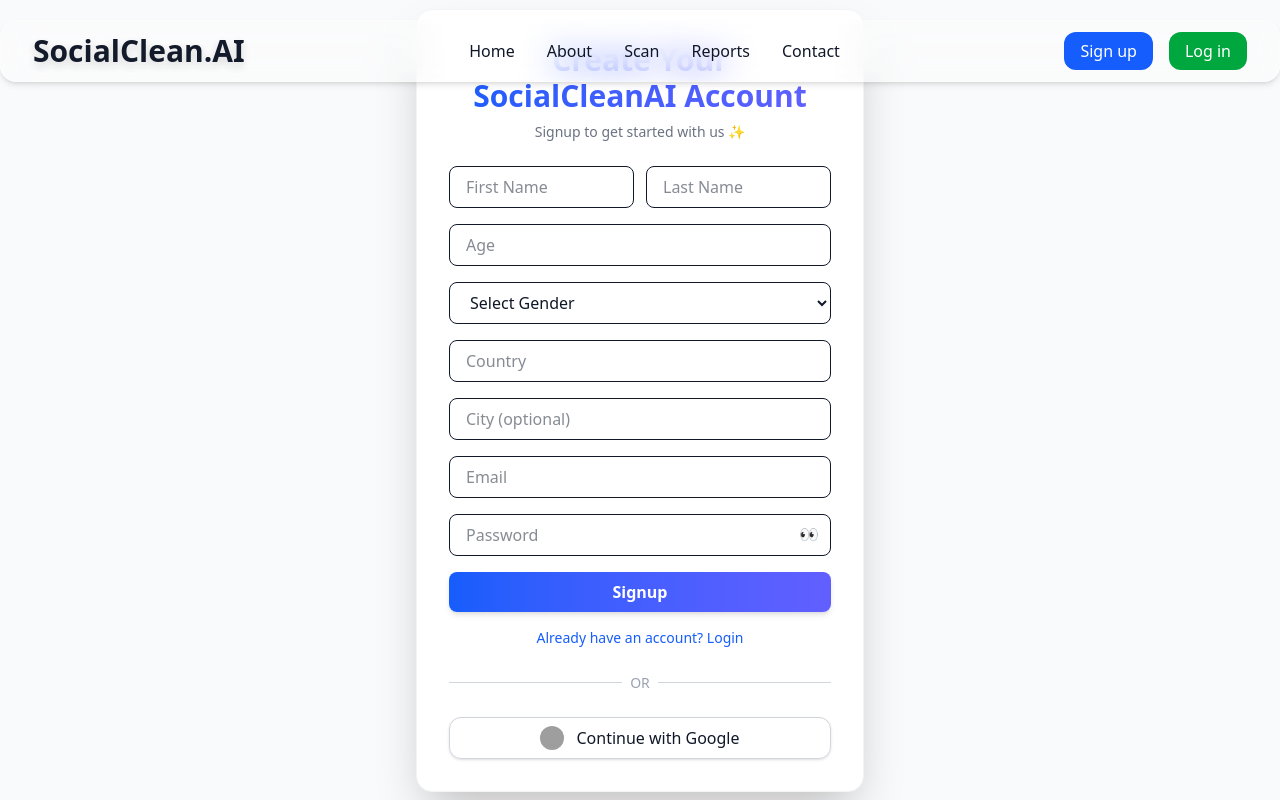
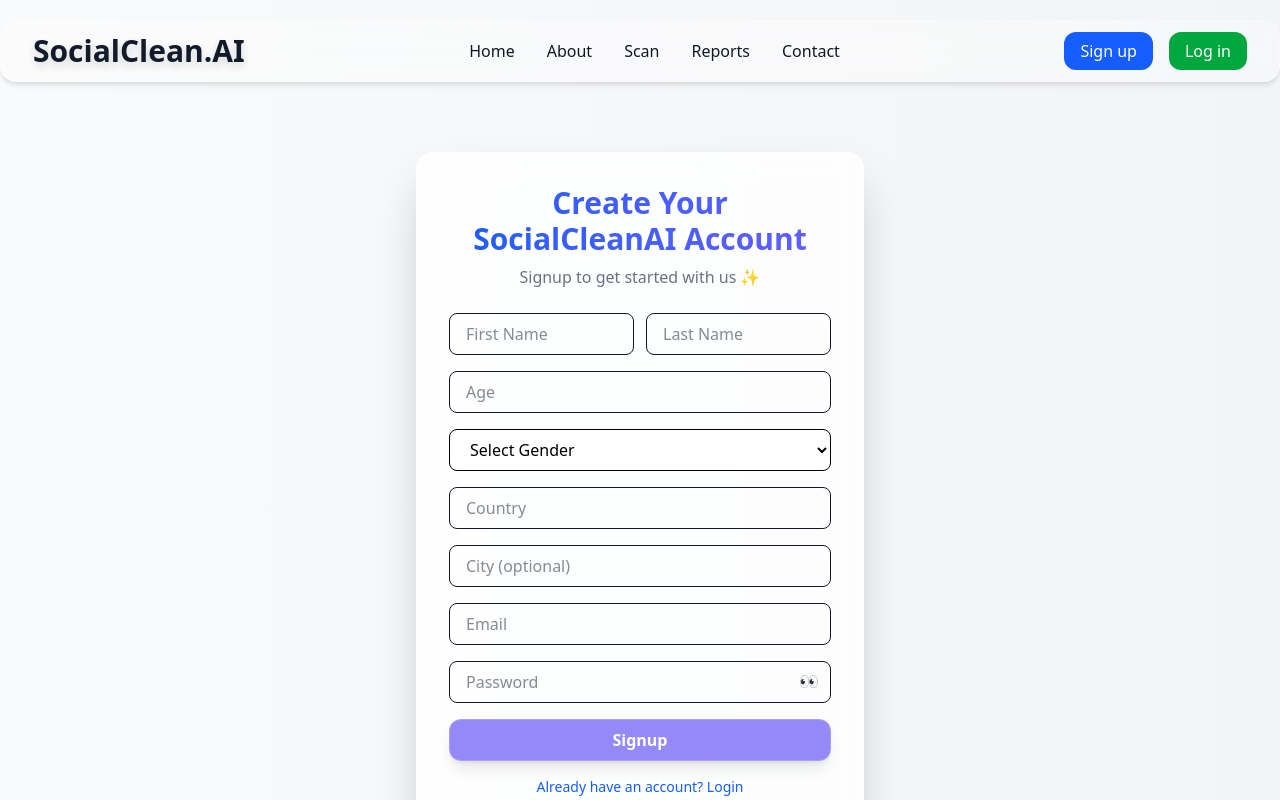
Before and after one commit to arfatkazi/SocialClean.AI, a React (Vite) app in the folder frontend/socialcleanAI/: page /signup in a window 1280 px wide. Shown: the top 800 px of the page. Built offline with nearby package versions, Linux system fonts and the light colour scheme; grey boxes are pictures that could not be loaded.

Commit message:
frontend changes

```diff
--- a/frontend/socialcleanAI/src/pages/AuthPage.jsx
+++ b/frontend/socialcleanAI/src/pages/AuthPage.jsx
@@ -80,14 +80,14 @@
   };
 
   return (
-    <div className="min-h-screen flex items-center justify-center bg-gradient-to-r dark:bg-gray-750 text-gray-900 px-4">
-      <div className="w-full max-w-md bg-white rounded-2xl shadow-2xl p-8 border border-gray-100">
-        <h2 className="text-3xl font-extrabold text-center bg-gradient-to-r from-blue-600 to-indigo-500 bg-clip-text text-transparent">
+    <div className="min-h-screen flex items-center justify-center bg-gradient-to-r from-gray-50 to-gray-100 dark:from-gray-900 dark:to-gray-950 px-4 py-8">
+      <div className="w-full max-w-md bg-white/80 dark:bg-gray-800/80 backdrop-blur-md rounded-2xl shadow-2xl p-6 sm:p-8 border border-white/30 dark:border-gray-600/30 transition-all mt-30">
+        <h2 className="text-2xl sm:text-3xl font-extrabold text-center bg-gradient-to-r from-blue-600 to-indigo-500 bg-clip-text text-transparent">
           {isLogin
             ? "Login to SocialCleanAI"
             : "Create Your SocialCleanAI Account"}
         </h2>
-        <p className="text-center text-gray-500 mt-2 mb-6 text-sm">
+        <p className="text-center text-gray-500 dark:text-gray-300 mt-2 mb-6 text-sm sm:text-base">
           {isLogin
             ? "Login to continue your journey 🚀"
             : "Signup to get started with us ✨"}
@@ -96,7 +96,7 @@
         <form onSubmit={handleSubmit} className="space-y-4">
           {!isLogin && (
             <>
-              <div className="flex gap-3">
+              <div className="flex flex-col sm:flex-row gap-3">
                 <input
                   type="text"
                   name="firstName"
@@ -104,7 +104,7 @@
                   value={form.firstName}
                   onChange={handleChange}
                   required
-                  className="w-1/2 px-4 py-2 border rounded-lg focus:ring-2 focus:ring-blue-500 outline-none"
+                  className="w-full sm:w-1/2 px-4 py-2 border rounded-lg focus:ring-2 focus:ring-blue-500 outline-none"
                 />
                 <input
                   type="text"
@@ -113,7 +113,7 @@
                   value={form.lastName}
                   onChange={handleChange}
                   required
-                  className="w-1/2 px-4 py-2 border rounded-lg focus:ring-2 focus:ring-blue-500 outline-none"
+                  className="w-full sm:w-1/2 px-4 py-2 border rounded-lg focus:ring-2 focus:ring-blue-500 outline-none"
                 />
               </div>
 
@@ -132,7 +132,7 @@
                 value={form.gender}
                 onChange={handleChange}
                 required
-                className="w-full px-4 py-2 border rounded-lg focus:ring-2 focus:ring-blue-500 outline-none"
+                className="w-full px-4 py-2 border rounded-lg focus:ring-2 focus:ring-blue-500 outline-none text-black bg-white dark:bg-gray-900 dark:text-white"
               >
                 <option value="">Select Gender</option>
                 <option value="male">Male</option>
@@ -201,13 +201,12 @@
             </div>
           )}
 
+          {/* Glass Button */}
           <button
             type="submit"
-            className="relative w-full bg-gradient-to-r from-blue-600 to-indigo-500 text-white py-2 rounded-lg font-semibold shadow-md overflow-hidden group hover:shadow-xl transition-all duration-500"
+            className="relative w-full py-2 rounded-xl font-semibold text-white bg-indigo-600/60 dark:bg-indigo-500/50 backdrop-blur-sm border border-white/20 dark:border-gray-400/30 shadow-lg hover:bg-white/20 dark:hover:bg-white/10 hover:backdrop-blur-lg transition-all duration-300 overflow-hidden"
           >
-            <span className="relative z-10">
-              {isLogin ? "Login" : "Signup"}
-            </span>
+            {isLogin ? "Login" : "Signup"}
           </button>
         </form>
 
@@ -221,14 +220,17 @@
         </button>
 
         <div className="flex items-center my-6">
-          <hr className="flex-grow border-gray-300" />
-          <span className="mx-2 text-gray-400 text-sm">OR</span>
-          <hr className="flex-grow border-gray-300" />
+          <hr className="flex-grow border-gray-300 dark:border-gray-600" />
+          <span className="mx-2 text-gray-400 dark:text-gray-500 text-sm">
+            OR
+          </span>
+          <hr className="flex-grow border-gray-300 dark:border-gray-600" />
         </div>
 
+        {/* Google Button */}
         <button
           onClick={handleGoogleAuth}
-          className="w-full flex items-center justify-center gap-3 border border-gray-300 rounded-xl py-2 hover:bg-gray-50 transition-shadow shadow-sm hover:shadow-md font-medium"
+          className="w-full flex items-center justify-center gap-3 border border-gray-300 rounded-xl py-2 hover:bg-gray-50 dark:hover:bg-gray-700 transition-shadow shadow-sm hover:shadow-md font-medium backdrop-blur-sm"
         >
           <img
             src="https://www.svgrepo.com/show/355037/google.svg"
--- a/frontend/socialcleanAI/src/pages/SignupPage.jsx
+++ /dev/null
@@ -1,41 +0,0 @@
-import { useNavigate } from "react-router-dom";
-import AuthForm from "./AuthForm";
-import GoogleButton from "./GoogleButton";
-
-export default function SignupPage() {
-  const navigate = useNavigate();
-
-  const handleGoogleAuth = () => {
-    window.location.href = "http://localhost:5000/api/auth/google";
-  };
-
-  return (
-    <div className="min-h-screen flex items-center justify-center dark:bg-gray-900 px-4">
-      <div className="w-full max-w-md bg-white rounded-2xl shadow-2xl p-8 border border-gray-100">
-        <h2 className="text-3xl font-extrabold text-center bg-gradient-to-r from-blue-600 to-indigo-500 bg-clip-text text-transparent">
-          Create Your SocialCleanAI Account
-        </h2>
-        <p className="text-center text-gray-500 mt-2 mb-6 text-sm">
-          Signup to get started with us ✨
-        </p>
-
-        <AuthForm isLogin={false} navigate={navigate} />
-
-        <p className="mt-4 text-sm text-center">
-          Already have an account?{" "}
-          <a href="/login" className="text-blue-600 hover:underline">
-            Login
-          </a>
-        </p>
-
-        <div className="flex items-center my-6">
-          <hr className="flex-grow border-gray-300" />
-          <span className="mx-2 text-gray-400 text-sm">OR</span>
-          <hr className="flex-grow border-gray-300" />
-        </div>
-
-        <GoogleButton onClick={handleGoogleAuth} />
-      </div>
-    </div>
-  );
-}
```
